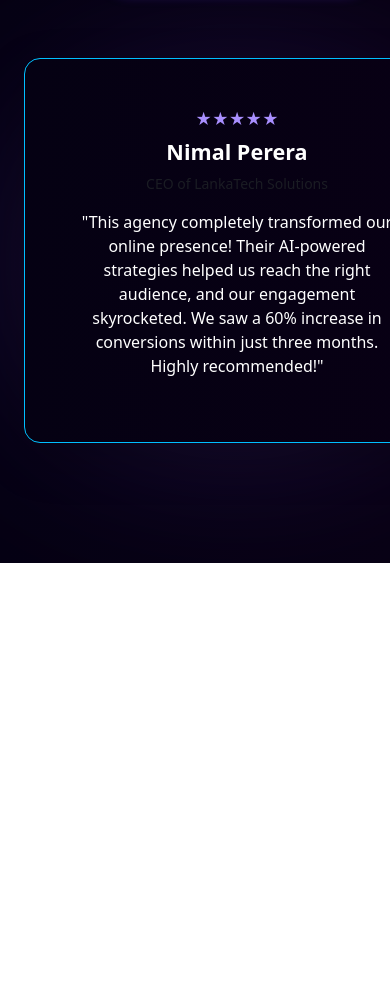
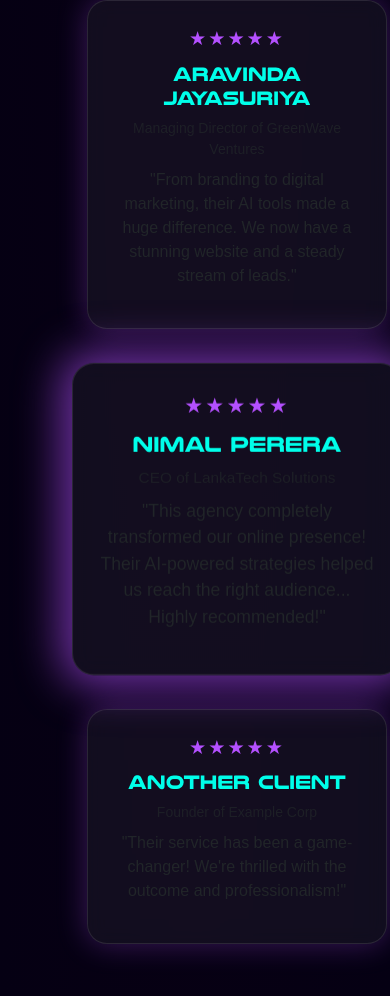
Before and after one commit to Thilina-Oshan/Nora-AI, a React (Vite) app: page / in a window 390 px wide. Shown: the part 8864-9860 px from the top of the page. Before the commit the page ends 9427 px from the top, so only its background shows below. Built offline with nearby package versions, Linux system fonts and the light colour scheme; a web font is replaced by a local one.

Commit message:
changes for tesmo

```diff
--- a/index.html
+++ b/index.html
@@ -2,18 +2,21 @@
 <html lang="en">
   <head>
     <meta charset="UTF-8" />
-    <link rel="icon" type="image/svg+xml" href="/src/assets/img/Generated Image March 27, 2025 - 11_43AM.png" />
+    <link rel="icon" href="/favicon.png" />
+    <meta name="viewport" content="width=device-width, initial-scale=1.0" />
+    <title>Nora AI</title>
+
+    <!-- Bootstrap CSS -->
     <link rel="stylesheet" href="https://cdn.jsdelivr.net/npm/bootstrap@5.3.3/dist/css/bootstrap.min.css" />
-    <link rel="stylesheet" href="/src//Components/Nav/nav.css">
-
-
-    <meta name="viewport" content="width=device-width, initial-scale=1.0" />
-
-    <title>Nora AI</title>
+    <link rel="stylesheet" href="/src/Components/Nav/nav.css">
   </head>
   <body>
     <div id="root"></div>
+
+    <!-- Vite React Entry -->
     <script type="module" src="/src/main.jsx"></script>
+
+    <!-- Bootstrap JS -->
     <script src="https://cdn.jsdelivr.net/npm/bootstrap@5.3.3/dist/js/bootstrap.bundle.min.js" defer></script>
   </body>
 </html>
--- a/src/Components/Nav/navbar.jsx
+++ b/src/Components/Nav/navbar.jsx
@@ -1,7 +1,7 @@
 import React, { useState } from "react";
 import "bootstrap/dist/css/bootstrap.min.css";
 import "bootstrap/dist/js/bootstrap.bundle.min";
-import "./nav.css";
+import "./nav.css"; // Add custom styles if needed
 
 const Navbar = () => {
   const [expanded, setExpanded] = useState(false);
@@ -11,18 +11,28 @@ const Navbar = () => {
   };
 
   const handleNavClick = () => {
-    setExpanded(false); // Collapse navbar on link click (mobile)
+    setExpanded(false); // Collapse navbar when link is clicked (on mobile)
   };
 
+  const navLinks = [
+    { name: "Home", href: "#home" },
+    { name: "About", href: "#about" },
+    { name: "Projects", href: "#projects" },
+    { name: "Services", href: "#services" },
+    { name: "Testimonials", href: "#tesmo" },
+    { name: "Packages", href: "#packages" },
+    { name: "Tools", href: "#tools" },
+  ];
+
   return (
-    <nav className="navbar navbar-expand-lg fixed-top p-3 shadow-sm bg-dark">
+    <nav className="navbar navbar-expand-lg fixed-top p-3 bg-dark shadow-sm">
       <div className="container">
         {/* Logo */}
-        <a className="navbar-brand text-white" href="#hero" onClick={handleNavClick}>
+        <a className="navbar-brand text-white" href="#home" onClick={handleNavClick}>
           <img src="/src/assets/img/Logo- Colored.svg" alt="Logo" height="40" />
         </a>
 
-        {/* Toggle Button */}
+        {/* Toggle Button for mobile */}
         <button
           className="navbar-toggler"
           type="button"
@@ -34,35 +44,28 @@ const Navbar = () => {
           <span className="navbar-toggler-icon"></span>
         </button>
 
-        {/* Links */}
+        {/* Navbar links */}
         <div className={`collapse navbar-collapse justify-content-end ${expanded ? "show" : ""}`} id="navbarNav">
           <ul className="navbar-nav align-items-center text-center">
-            {[
-              { name: "Home", href: "#home" },
-              { name: "About", href: "#about" },
-              { name: "Projects", href: "#projrcts" },
-              { name: "Services", href: "#services" },
-              { name: "Testimonials", href: "#tesmo" },
-              { name: "Packages", href: "#packages" },
-              { name: "Tools", href: "#tools" },
-            ].map((item, i) => (
+            {navLinks.map((item, i) => (
               <li className="nav-item" key={i}>
                 <a
                   className="nav-link text-white mx-2"
+                  href={item.href}
+                  onClick={handleNavClick}
                   style={{ fontSize: "1.1rem" }}
-                  href={item.href}
-                  onClick={handleNavClick}s
                 >
                   {item.name}
                 </a>
               </li>
             ))}
+
             {/* CTA Button */}
             <li className="nav-item mt-3 mt-lg-0">
               <a
                 href="#contact"
-                className="btn  book-Nav text-white ms-lg-3 px-4book-Nav w-100 w-lg-auto"
-                style={{ fontSize: "1.2rem" }}
+                className="btn book-Nav  ms-lg-3 px-4 w-100 w-lg-auto"
+                style={{ fontSize: "1.1rem" }}
                 onClick={handleNavClick}
               >
                 Book a Call
--- a/src/Components/Services/services.css
+++ b/src/Components/Services/services.css
@@ -30,7 +30,7 @@
 .service-card {
   background: linear-gradient(to right, #050113, #080014);
   background-color: #1c1c1c;
-  backdrop-filter: blur(5px);
+ backdrop-filter: blur(var(--blur));
   -webkit-backdrop-filter: blur(5px);
   border-radius: 20px;
   border: 1px solid white; /* Visible now */
--- a/src/Components/Testimonals/testimonals.css
+++ b/src/Components/Testimonals/testimonals.css
@@ -44,3 +44,54 @@
   margin: 20px auto;
   display: inline-block;
 }
+
+
+body {
+  background: radial-gradient(ellipse at center, #0a0014 0%, #050013 100%);
+  font-family: 'Work Sans', sans-serif;
+}
+
+.section-title {
+  font-size: 2rem;
+  font-weight: bold;
+  color: #ddd;
+  letter-spacing: 2px;
+}
+
+.badge-glow {
+  display: inline-block;
+  padding: 0.4rem 1.2rem;
+  background-color: rgba(255, 255, 255, 0.05);
+  border-radius: 30px;
+  border: 1px solid rgba(255, 255, 255, 0.2);
+  font-weight: bold;
+  color: #ccc;
+  box-shadow: 0 0 30px 8px rgba(180, 80, 255, 0.6);
+}
+
+.testimonial-card {
+  width: 300px;
+  background: rgba(255, 255, 255, 0.05);
+  border: 1px solid rgba(255, 255, 255, 0.1);
+  border-radius: 20px;
+  backdrop-filter: blur(10px);
+  -webkit-backdrop-filter: blur(10px);
+  box-shadow: 0 0 30px rgba(180, 80, 255, 0.3);
+  transition: transform 0.3s ease;
+}
+
+.testimonial-card:hover {
+  transform: scale(1.05);
+}
+
+.testimonial-card .stars {
+  color: #b450ff;
+  font-size: 1.2rem;
+  letter-spacing: 2px;
+}
+
+.main-card {
+  transform: scale(1.1);
+  z-index: 1;
+  box-shadow: 0 0 40px 10px rgba(180, 80, 255, 0.6);
+}
--- a/src/Components/Testimonals/testimonals.jsx
+++ b/src/Components/Testimonals/testimonals.jsx
@@ -11,57 +11,33 @@ const Testimonials = () => {
         </div>
 
         {/* Testimonials */}
-        <div className="container py-5 position-relative">
-          <div className="row justify-content-center position-relative z-1">
-            {/* Left Card */}
-            <div className="col-md-4 d-none d-md-block position-relative" style={{ zIndex: 1, opacity: 0.6 }}>
-              <div className="card bg-dark text-white p-4 rounded-4">
-                <div className="mb-2 text-purple">★★★★★</div>
-                <h5 className="fw-bold mb-0">Aravinda Jayasuriya</h5>
-                <small className="text-muted">Managing Director of GreenWave Ventures</small>
-                <p className="mt-3 small">
-                  "From branding to digital marketing, their AI-powered approach made a huge difference. We now have a stunning website and steady stream of leads."
-                </p>
-              </div>
-            </div>
 
-            {/* Center/Main Card */}
-            <div className="col-md-6 col-12 mb-4 mb-md-0">
-              <div className="card bg-dark text-white p-5 rounded-4 shadow-lg">
-                <div className="mb-2 text-purple">★★★★★</div>
-                <h4 className="fw-bold">Nimal Perera</h4>
-                <small className="text-muted">CEO of LankaTech Solutions</small>
-                <p className="mt-3">
-                  "This agency completely transformed our online presence! Their AI-powered strategies helped us reach the right audience, and our engagement skyrocketed. We saw a 60% increase in conversions within just three months. Highly recommended!"
-                </p>
-              </div>
-            </div>
+         <div className="container d-flex flex-wrap justify-content-center gap-5 py-3">
+        {/* Card 1 */}
+        <div className="testimonial-card p-4">
+          <div className="stars mb-2">★★★★★</div>
+          <h5>Aravinda Jayasuriya</h5>
+          <p className="text-muted small mb-2">Managing Director of GreenWave Ventures</p>
+          <p>"From branding to digital marketing, their AI tools made a huge difference. We now have a stunning website and a steady stream of leads."</p>
+        </div>
 
-            {/* Right Card */}
-            <div className="col-md-4 d-none d-md-block position-relative" style={{ zIndex: 1, opacity: 0.6 }}>
-              <div className="card bg-dark text-white p-4 rounded-4">
-                <div className="mb-2 text-purple">★★★★★</div>
-                <h5 className="fw-bold mb-0">Another Client</h5>
-                <small className="text-muted">Position / Company</small>
-                <p className="mt-3 small">
-                  "Working with them has been a game-changer! Our customer experience and conversions have improved drastically. We're thrilled with the results."
-                </p>
-              </div>
-            </div>
-          </div>
+        {/* Main Card */}
+        <div className="testimonial-card p-4 main-card">
+          <div className="stars mb-2">★★★★★</div>
+          <h5>Nimal Perera</h5>
+          <p className="text-muted small mb-2">CEO of LankaTech Solutions</p>
+          <p>"This agency completely transformed our online presence! Their AI-powered strategies helped us reach the right audience... Highly recommended!"</p>
+        </div>
 
-          {/* Glow Effect Background */}
-          <div
-            className="position-absolute top-50 start-50 translate-middle z-0"
-            style={{
-              width: "600px",
-              height: "300px",
-              background: "radial-gradient(circle, rgba(138,94,255,0.5) 0%, transparent 70%)",
-              filter: "blur(100px)",
-              borderRadius: "50%",
-            }}
-          ></div>
+        {/* Card 3 */}
+        <div className="testimonial-card p-4">
+          <div className="stars mb-2">★★★★★</div>
+          <h5>Another Client</h5>
+          <p className="text-muted small mb-2">Founder of Example Corp</p>
+          <p>"Their service has been a game-changer! We're thrilled with the outcome and professionalism!"</p>
         </div>
+      </div>
+
       </div>
     </section>
   );
```
